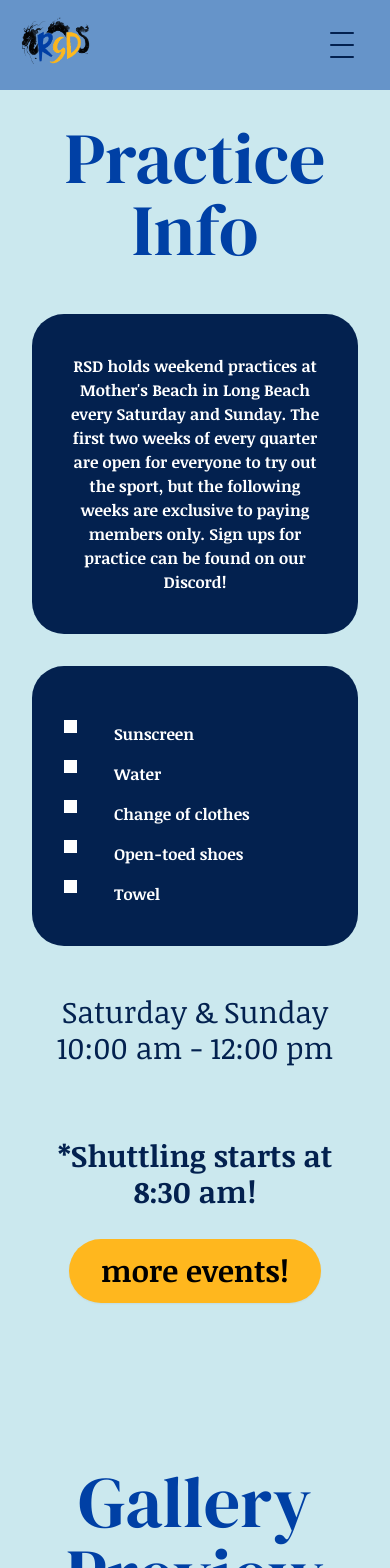
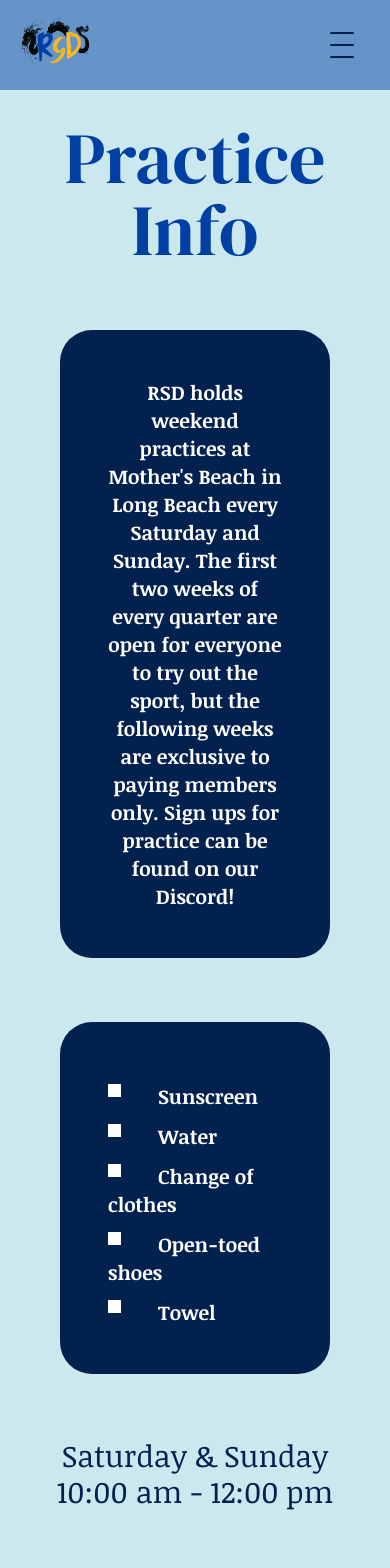
Before and after one commit to acm-ucr/rsd-website, a Next.js app: page / in a window 390 px wide. Shown: the top 1568 px of the page. Built offline with nearby package versions, Linux system fonts and the light colour scheme.

Commit message:
Updating infobox

```diff
--- a/src/components/InfoBox.tsx
+++ b/src/components/InfoBox.tsx
@@ -3,8 +3,8 @@ interface InfoBoxProps {
 }
 const InfoBox: React.FC<InfoBoxProps> = ({ text }) => {
   return (
-    <div className="w-full py-4 text-left md:w-2/3 xl:w-11/12">
-      <div className="font-rsd-alt bg-rsd-dark-blue h-full rounded-4xl px-8 py-10 text-2xl font-bold text-white xl:px-20 xl:py-20">
+    <div className="my-8 w-full px-7 text-left md:w-2/3 xl:w-11/12 xl:px-0">
+      <div className="font-rsd-alt bg-rsd-dark-blue h-full rounded-4xl px-12 py-12 text-xl font-bold text-white md:px-20 md:py-20 md:text-2xl xl:text-3xl">
         {text}
       </div>
     </div>
--- a/src/components/home/PracticeShuttle.tsx
+++ b/src/components/home/PracticeShuttle.tsx
@@ -1,12 +1,12 @@
 const PracticeShuttle = () => {
   return (
     <div className="flex h-4/12 w-full flex-col bg-transparent bg-radial">
-      <div className="font-rsd-alt text-rsd-dark-blue flex flex-wrap justify-center px-6 py-8 text-3xl font-normal md:justify-between md:text-4xl lg:text-white xl:text-6xl">
+      <div className="font-rsd-alt text-rsd-dark-blue flex flex-wrap justify-center px-6 py-8 text-3xl font-normal md:justify-between md:text-4xl xl:text-6xl xl:text-white">
         <div>{"Saturday & Sunday"}</div>
         <div>{"10:00 am - 12:00 pm"}</div>
       </div>
 
-      <div className="font-rsd-alt text-rsd-dark-blue lg:text-rsd-yellow flex justify-center px-14 py-10 text-center text-3xl font-bold md:text-4xl xl:text-5xl">
+      <div className="font-rsd-alt text-rsd-dark-bluexl:text-rsd-yellow flex justify-center px-14 py-10 text-center text-3xl font-bold md:text-4xl xl:text-5xl">
         {"*Shuttling starts at 8:30 am!"}
       </div>
     </div>
--- a/src/components/home/PracticeWrapper.tsx
+++ b/src/components/home/PracticeWrapper.tsx
@@ -24,7 +24,7 @@ const PracticeWrapper = () => {
           <div className="flex justify-center xl:w-3/4">
             <InfoBox
               text={
-                <div className="flex h-full items-center text-center text-base xl:text-4xl">
+                <div className="flex h-full items-center text-center">
                   RSD holds weekend practices at Mother's Beach in Long Beach
                   every Saturday and Sunday. The first two weeks of every
                   quarter are open for everyone to try out the sport, but the
@@ -38,7 +38,7 @@ const PracticeWrapper = () => {
           <div className="flex items-center justify-center sm:w-full md:w-2/3 xl:w-1/3">
             <InfoBox
               text={
-                <ul className="flex list-inside list-[square] flex-col text-base marker:text-4xl marker:text-white xl:gap-8 xl:pl-2 xl:text-3xl">
+                <ul className="flex list-inside list-[square] flex-col marker:text-4xl marker:text-white xl:gap-8 xl:pl-2">
                   <li>Sunscreen</li>
                   <li>Water</li>
                   <li>Change of clothes</li>
```
